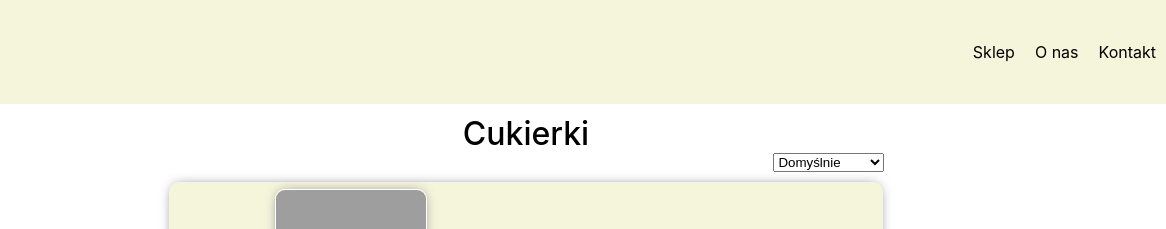
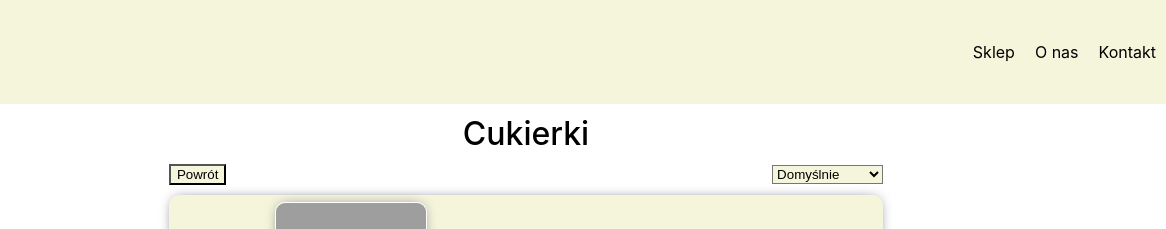
Before and after one commit to a-zajonc/candy-shop, a React app: page /sklep/cukierki in a window 1280 px wide. Shown: the top 229 px of the page, 114-1280 px from the left. Built offline with nearby package versions, Linux system fonts and the light colour scheme; grey boxes are pictures that could not be loaded.

Commit message:
Added Back Button Component

```diff
--- /dev/null
+++ b/src/Components/BackButton/BackButton.module.css
@@ -0,0 +1,3 @@
+.button {
+    background-color: beige;
+}
--- /dev/null
+++ b/src/Components/BackButton/index.js
@@ -0,0 +1,9 @@
+import React from 'react';
+import styles from './BackButton.module.css';
+import { Link } from 'react-router-dom';
+
+export function BackButton() {
+    return <Link to="/sklep">
+        <button className={styles.button}>Powrót</button>
+    </Link>
+}
--- a/src/Components/Sort/Sort.module.css
+++ b/src/Components/Sort/Sort.module.css
@@ -1,6 +1,3 @@
 .sorting {
-    display: grid;
-    justify-content: end;
-    margin-right: 22%;
-    margin-bottom: 10px;
+background-color: beige;
 }
--- a/src/Components/Sort/index.js
+++ b/src/Components/Sort/index.js
@@ -24,7 +24,7 @@ export function Sort(products) {
     }
 
     return <div>
-        <div className={styles.sorting}><select value={sortType} onChange={event => setSortType(event.target.value)}>
+        <div><select className={styles.sorting} value={sortType} onChange={event => setSortType(event.target.value)}>
             <option value="default">Domyślnie</option>
             <option value="priceup">Cena rosnąco</option>
             <option value="pricedown">Cena malejąco</option>
--- a/src/Pages/Shop/Candy.js
+++ b/src/Pages/Shop/Candy.js
@@ -3,12 +3,16 @@ import styles from './shop.module.css';
 import { candyProducts } from '../../DataBase/candyDataBase';
 import { ProductsDisplay } from '../../Components/ProductsDisplay';
 import { Sort } from '../../Components/Sort';
+import { BackButton } from '../../Components/BackButton';
 
 export function Candy() {
 
     return <div>
         <div className={styles.headline}>Cukierki</div>
-        {Sort(candyProducts)}
+        <div className={styles.buttonAndSelect}>
+            <BackButton />
+            {Sort(candyProducts)}
+        </div>
         {ProductsDisplay(candyProducts)}
     </div>
 }
--- a/src/Pages/Shop/shop.module.css
+++ b/src/Pages/Shop/shop.module.css
@@ -7,3 +7,10 @@ font-size: 200%;
 text-align: center;
 font-weight: 500;
 }
+
+.buttonAndSelect {
+    display: flex;
+    flex-wrap: nowrap;
+    justify-content: space-around;
+    margin:10px
+}
```
